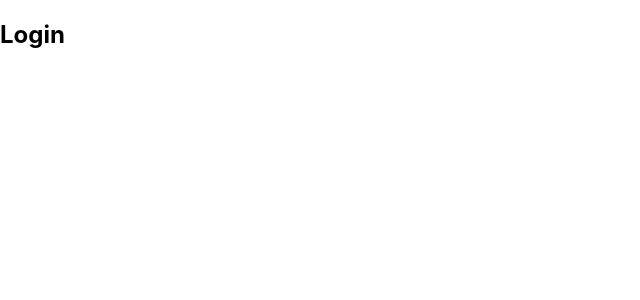
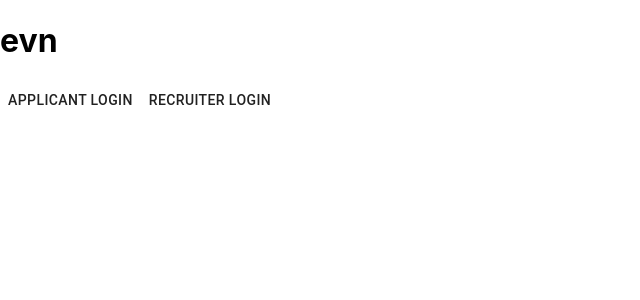
Before and after one commit to Macro-Chips/evn, a React (Create React App) app: page /login in a window 1280 px wide. Shown: the top 300 px of the page, without its empty margins (0-640 px from the left). Built offline with nearby package versions, Linux system fonts and the light colour scheme.

Commit message:
Added functionality to Login Screen

```diff
--- a/package.json
+++ b/package.json
@@ -3,6 +3,7 @@
   "version": "0.1.0",
   "private": true,
   "dependencies": {
+    "@material-ui/core": "^4.11.3",
     "@testing-library/jest-dom": "^5.11.4",
     "@testing-library/react": "^11.1.0",
     "@testing-library/user-event": "^12.1.10",
--- a/src/index.js
+++ b/src/index.js
@@ -3,6 +3,19 @@ import ReactDOM from 'react-dom';
 import './index.css';
 import App from './App';
 import reportWebVitals from './reportWebVitals';
+import { createMuiTheme, ThemeProvider } from "@material-ui/core";
+
+const theme = createMuiTheme({
+  palette: {
+     primary: {
+        main: "#FF6A6A" // This is an orange looking color
+               },
+     secondary: {
+        main: "#FF7A7A" //Another orange-ish color
+                }
+           }
+  //fontFamily: roboto as an aside, highly recommend importing roboto font for Material UI projects! Looks really nice
+});
 
 ReactDOM.render(
   <React.StrictMode>
--- a/src/login.js
+++ b/src/login.js
@@ -1,6 +1,28 @@
 import React from "react";
+import { Button } from '@material-ui/core'
 
+class AppLoginButton extends React.Component{
+  render(){
+      return(
+        <Button>Applicant Login</Button>
+      )
+  };
+}
+
+class RecLoginButton extends React.Component{
+  render(){
+    return(
+      <Button>Recruiter Login</Button>
+    )
+};
+}
 
 export default function Login() {
-    return <h2>Login</h2>;
+    return (
+      <div>
+        <h1>evn</h1>
+        <AppLoginButton/>
+        <RecLoginButton/>
+      </div>
+    );
   }
```
Also changed, not shown: 2 other files (tests, documents, lock files or other folders).
